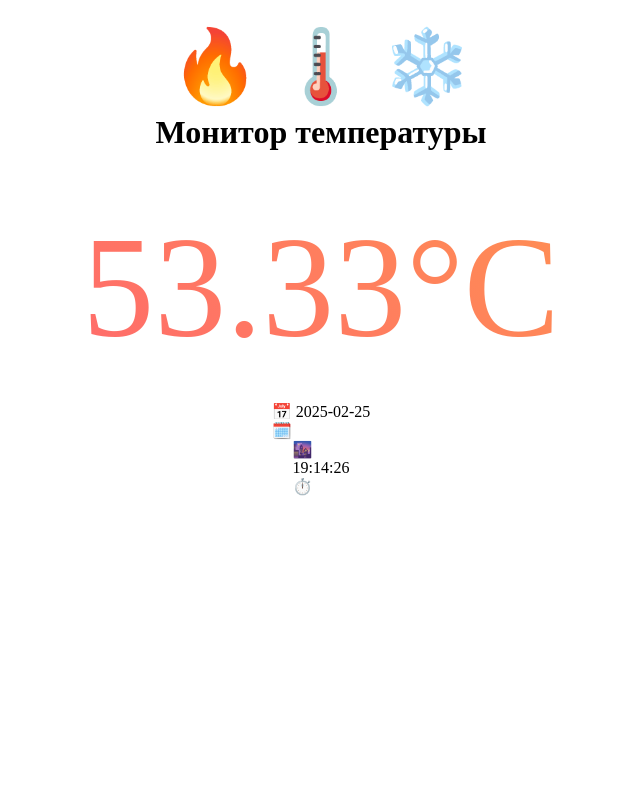
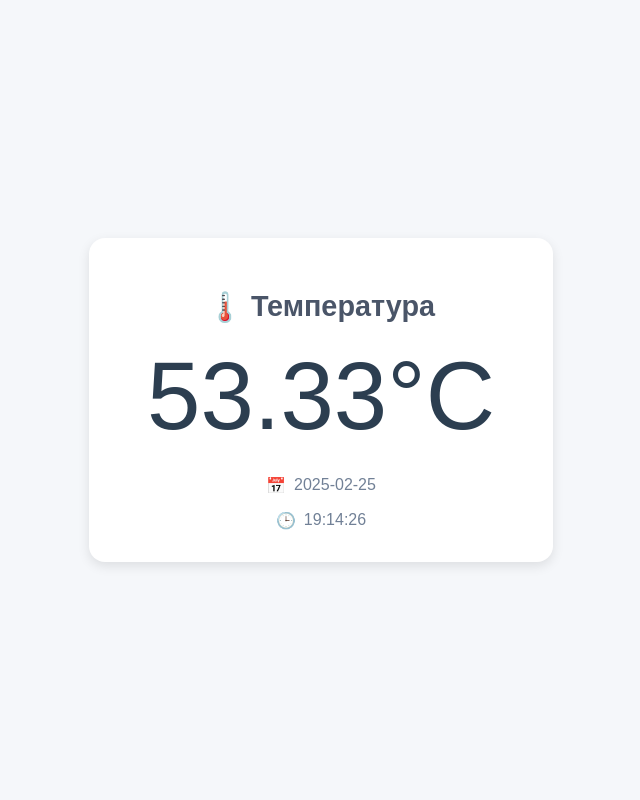
Before and after one commit to dmitray27/esp32-telegram, a Flask app: page / in a window 1280 px wide. Shown: the whole page, without its empty margins (319-959 px from the left). Run offline with Flask 3, Linux system fonts and the light colour scheme.

Commit message:
изменен индекс

```diff
--- a/templates/index.html
+++ b/templates/index.html
@@ -3,80 +3,81 @@
 <head>
     <meta charset="UTF-8">
     <meta name="viewport" content="width=device-width, initial-scale=1.0">
-    <title>🔥🌡️ Температурный монитор ❄️</title>
+    <title>Монитор температуры</title>
     <style>
-        /* Основные стили остаются прежними */
-        .temperature {
-            font-size: 9rem; /* Увеличен в 2 раза */
-            color: #FF6B6B; /* Новый цвет */
-            background: linear-gradient(45deg, #FF6B6B, #FF8E53);
-            -webkit-background-clip: text;
-            background-clip: text;
-            -webkit-text-fill-color: transparent;
-            margin: 2rem 0;
+        body {
+            font-family: 'Arial', sans-serif;
+            background: #f5f7fa;
+            min-height: 100vh;
+            display: flex;
+            justify-content: center;
+            align-items: center;
+            margin: 0;
         }
 
-        .emoji-variant {
-            font-size: 4.5rem;
-            animation: float 3s ease-in-out infinite;
+        .container {
+            background: white;
+            padding: 2rem;
+            border-radius: 16px;
+            box-shadow: 0 4px 12px rgba(0,0,0,0.1);
+            width: 90%;
+            max-width: 400px;
+            text-align: center;
         }
 
-        .header-emoji {
+        h1 {
+            color: #4a5568;
+            margin-bottom: 1.5rem;
+            font-size: 1.8rem;
             display: flex;
-            gap: 1rem;
+            align-items: center;
             justify-content: center;
+            gap: 0.5rem;
         }
 
-        @keyframes float {
-            0%, 100% { transform: translateY(0); }
-            50% { transform: translateY(-15px); }
+        .temperature {
+            font-size: 6rem;
+            color: #2c3e50;
+            font-weight: 300;
+            margin: 1rem 0;
+            line-height: 1;
         }
 
-        /* Добавляем выравнивание по центру для всех элементов */
-        .container, .data-card, .meta-info {
+        .meta-info {
+            display: grid;
+            gap: 1rem;
+            margin-top: 2rem;
+            color: #718096;
+        }
+
+        .meta-item {
             display: flex;
-            flex-direction: column;
             align-items: center;
             justify-content: center;
+            gap: 0.5rem;
         }
     </style>
 </head>
 <body>
     <div class="container">
         <h1>
-            <div class="header-emoji">
-                <span class="emoji-variant">🔥</span>
-                <span class="emoji-variant">🌡️</span>
-                <span class="emoji-variant">❄️</span>
-            </div>
-            Монитор температуры
+            <span>🌡️</span>
+            Температура
         </h1>
 
         {% if data.error %}
-            <div class="error">
-                ⚠️ Ошибка: {{ data.error }}
-            </div>
+            <div class="error">{{ data.error }}</div>
         {% else %}
-            <div class="data-card">
-                <div class="temperature">
-                    {{ data.temperature }}°C
+            <div class="temperature">{{ data.temperature }}°C</div>
+
+            <div class="meta-info">
+                <div class="meta-item">
+                    <span>📅</span>
+                    {{ data.date }}
                 </div>
-
-                <div class="meta-info">
-                    <div class="meta-item">
-                        <div class="emoji">📅 {{ data.date }}</div>
-                        <div class="emoji-different">🗓️</div>
-                    </div>
-                    <div class="meta-item">
-                        <div class="time-emoji">
-                            {% set hour = data.time.split(':')[0] | int %}
-                            {% if 6 <= hour < 12 %}🌄{% elif 12 <= hour < 18 %}🏙️{% elif 18 <= hour < 23 %}🌆{% else %}🌃{% endif %}
-                        </div>
-                        <div class="time-container">
-                            {{ data.time }}
-                            <div class="small-emoji">⏱️</div>
-                        </div>
-                    </div>
+                <div class="meta-item">
+                    <span>🕒</span>
+                    {{ data.time }}
                 </div>
             </div>
         {% endif %}
```
